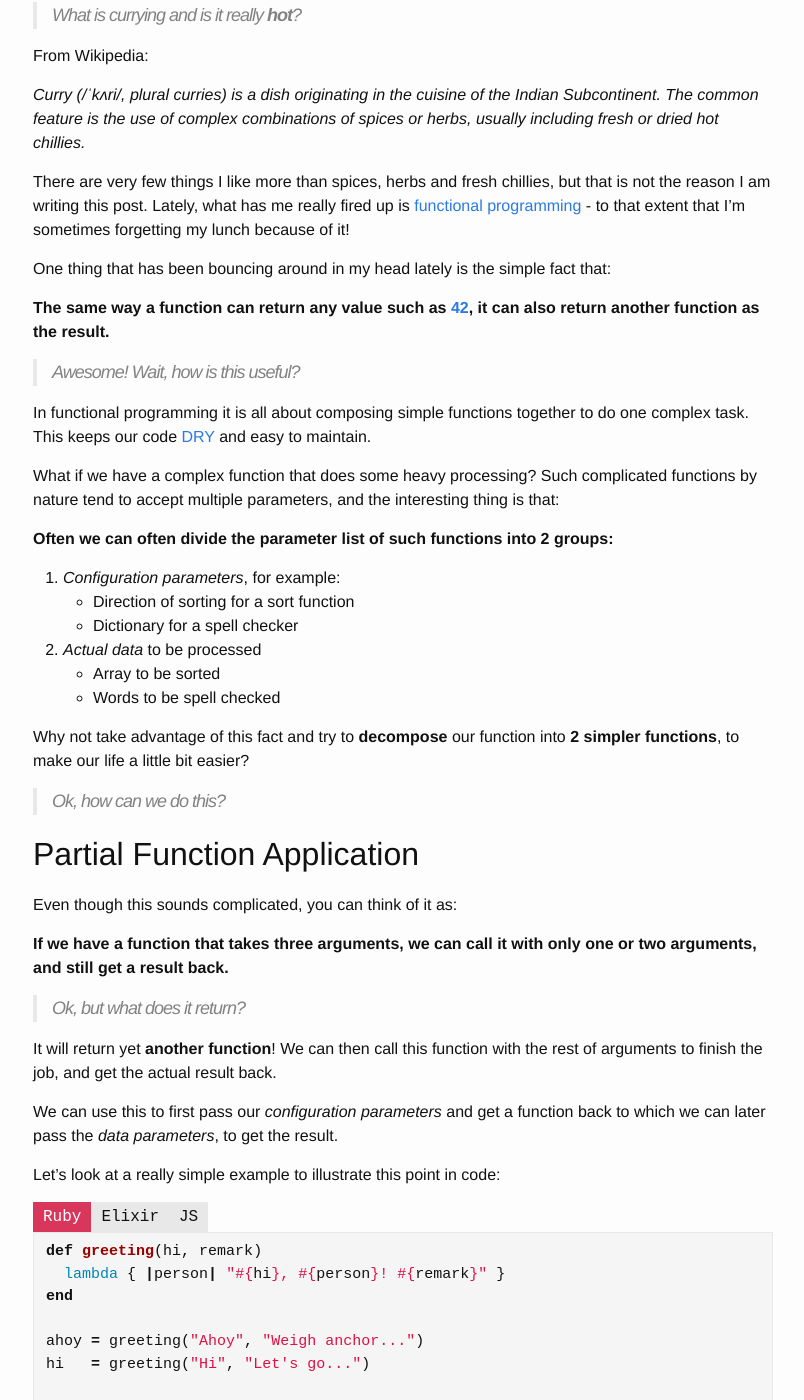
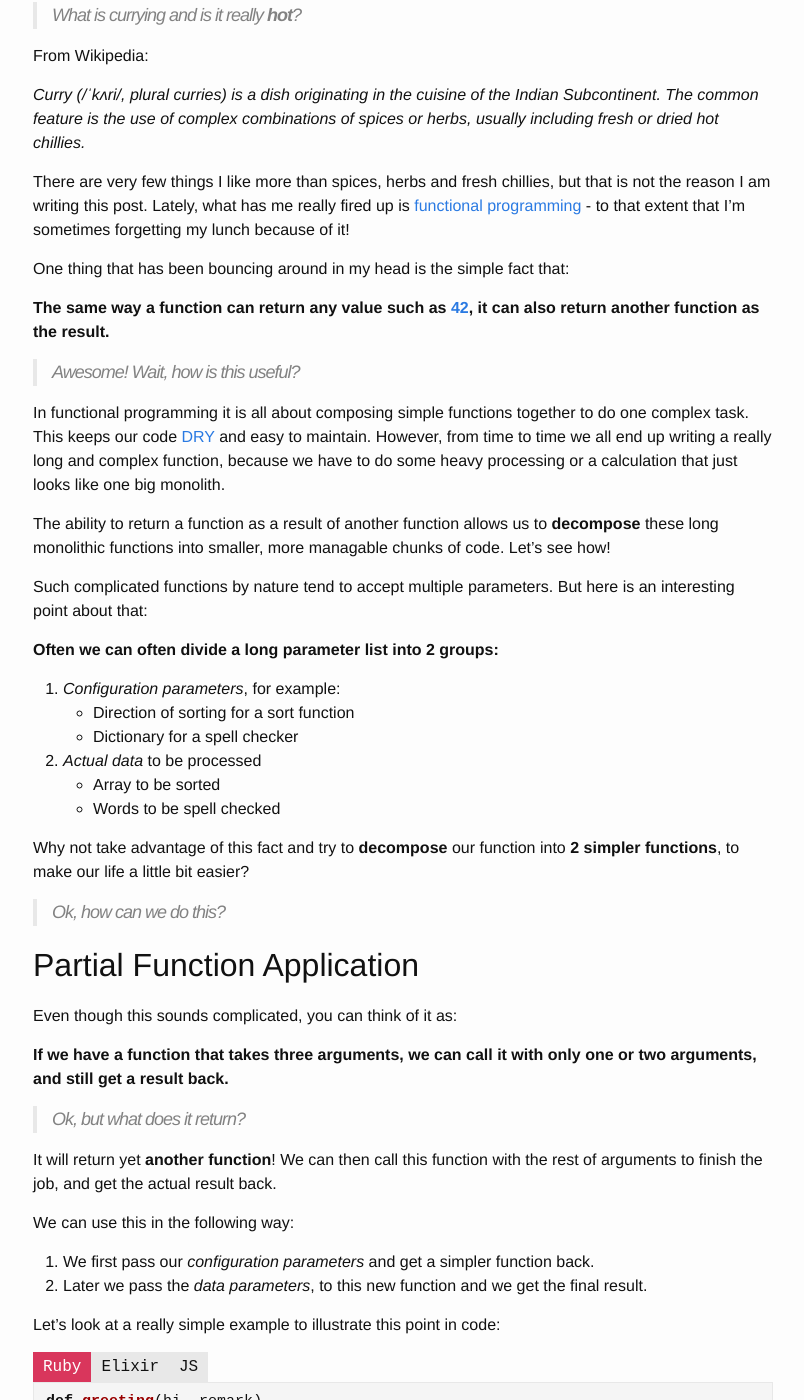
Before and after one commit to Markonis/markonis.github.io, a Jekyll site: the page built from _posts/2016-05-10-currying.markdown, in a window 1280 px wide and 1400 px high, scrolled down 198 px. Shown: the whole window, without its empty margins (237-1041 px from the left). Built offline with Jekyll 4.4.1, drawn with Linux system fonts in a browser that asks for light colours; nearby versions of some CDN libraries; some of the changed text lies outside the part shown.

Commit message:
Update the Currying post

```diff
--- a/_posts/2016-05-10-currying.markdown
+++ b/_posts/2016-05-10-currying.markdown
@@ -12,17 +12,19 @@ From Wikipedia:
 
 There are very few things I like more than spices, herbs and fresh chillies, but that is not the reason I am writing this post. Lately, what has me really fired up is [functional programming]({% post_url 2016-04-16-intro-to-functional-programming %}) - to that extent that I'm sometimes forgetting my lunch because of it!
 
-One thing that has been bouncing around in my head lately is the simple fact that:
+One thing that has been bouncing around in my head is the simple fact that:
 
 **The same way a function can return any value such as [42][42]{:target="_blank"}, it can also return another function as the result.**
 
 > Awesome! Wait, how is this useful?
 
-In functional programming it is all about composing simple functions together to do one complex task. This keeps our code [DRY](https://en.wikipedia.org/wiki/Don%27t_repeat_yourself){:target="_blank"} and easy to maintain.
+In functional programming it is all about composing simple functions together to do one complex task. This keeps our code [DRY](https://en.wikipedia.org/wiki/Don%27t_repeat_yourself){:target="_blank"} and easy to maintain. However, from time to time we all end up writing a really long and complex function, because we have to do some heavy processing or a calculation that just looks like one big monolith.
 
-What if we have a complex function that does some heavy processing? Such complicated functions by nature tend to accept multiple parameters, and the interesting thing is that:
+The ability to return a function as a result of another function allows us to **decompose** these long monolithic functions into smaller, more managable chunks of code. Let's see how!
 
-**Often we can often divide the parameter list of such functions into 2 groups:**
+Such complicated functions by nature tend to accept multiple parameters. But here is an interesting point about that:
+
+**Often we can often divide a long parameter list into 2 groups:**
 
 1. *Configuration parameters*, for example:
   - Direction of sorting for a sort function
@@ -45,7 +47,10 @@ Even though this sounds complicated, you can think of it as:
 
 It will return yet **another function**! We can then call this function with the rest of arguments to finish the job, and get the actual result back.
 
-We can use this to first pass our *configuration parameters* and get a function back to which we can later pass the *data parameters*, to get the result.
+We can use this in the following way:
+
+1. We first pass our *configuration parameters* and get a simpler function back.
+2. Later we pass the *data parameters*, to this new function and we get the final result.
 
 Let's look at a really simple example to illustrate this point in code:
 
@@ -96,7 +101,7 @@ ahoy("Joe"); // Ahoy, Joe! Weigh anchor...
 
 As you can see, we first pass in the `hi` and the `remark` parameters to **configure our greeting**. And then we get the customized greeting function which takes only the `person` argument.
 
-This is useful, because now we only need to **pass the *configuration parameters* once**, and then we can **use the function many times on different data.**
+This is useful, because now we only need to **pass the *configuration parameters* once**, and then we can **use the function many times to greet different people.**
 
 ## Making It Even More Modular - Currying
 
```
